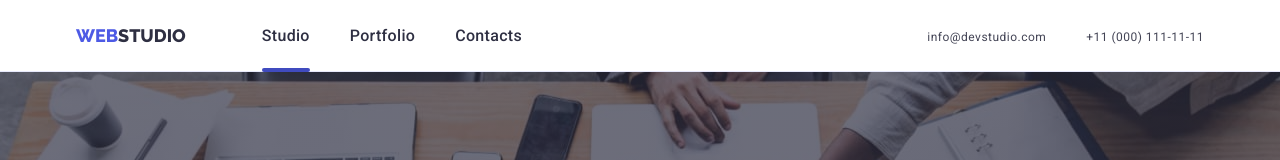
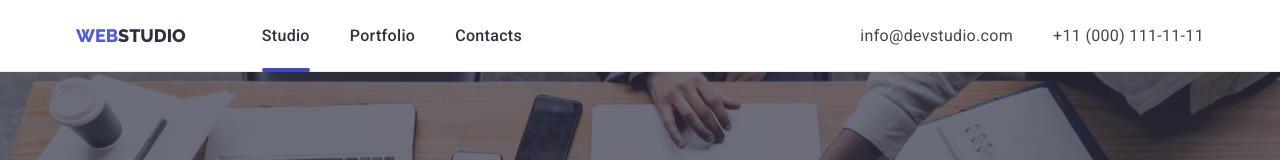
Before and after one commit to VladyslavRomanenko/goit-markup-hw-07, a plain HTML site: page index.html in a window 1280 px wide. Shown: the top 160 px of the page. Drawn offline with nearby package versions, Linux system fonts and the light colour scheme.

Commit message:
HW 7 done

```diff
--- a/css/styles.css
+++ b/css/styles.css
@@ -73,14 +73,6 @@ address {
   text-decoration: none;
   color: inherit;
 }
-
-/* .container {
-  width: 428px;
-  padding-right: 16px;
-  padding-left: 16px;
-  margin-left: auto;
-  margin-right: auto;
-} */
 
 .container {
   min-width: 320px;
@@ -324,66 +316,14 @@ address {
     align-items: center;
     gap: 40px;
   }
+
+  .contact-link {
+    font-weight: 400;
+    font-size: 16px;
+    line-height: 1.5;
+    letter-spacing: 0.02em;
+  }
 }
-
-/* .menu-link {
-  font-weight: 500;
-  font-size: var(--primary-font-size);
-  line-height: 1.5;
-  letter-spacing: 0.02em;
-  color: var(--dark-color);
-  position: relative;
-  transition: color var(--btn-link-time) var(--btn-link-cubic);
-} */
-
-/* .menu-link:hover,
-.menu-link:focus {
-  color: var(--pressed-state-color);
-}
-
-.menu-link::after {
-  display: block;
-  position: absolute;
-  left: 0;
-  width: 0;
-  height: 4px;
-  background-color: var(--pressed-state-color);
-  border-radius: 2px;
-  content: "";
-  margin-top: 20px;
-  transition: width var(--btn-link-time) var(--btn-link-cubic);
-}
-
-.menu-link:hover:after,
-.menu-link:focus:after {
-  width: 100%;
-} */
-
-/* .current-link::after {
-  display: block;
-  position: absolute;
-  left: 0;
-  width: 100%;
-  height: 4px;
-  background-color: var(--pressed-state-color);
-  border-radius: 2px;
-  content: "";
-  margin-top: 20px;
-}
-
-.contact-link {
-  font-style: normal;
-  font-size: var(--primary-font-size);
-  line-height: 1.5;
-  letter-spacing: 0.02em;
-  color: var(--text-color);
-  transition: color var(--btn-link-time) var(--btn-link-cubic);
-}
-
-.contact-link:hover,
-.contact-link:focus {
-  color: var(--pressed-state-color);
-} */
 
 /* =================== /HEADER =================== */
 
@@ -1467,9 +1407,3 @@ textarea::placeholder {
 .portfolio-link:focus .portfolio-image-text {
   transform: translate(0%);
 }
-
-@media screen and (min-width: 768.98px) {
-}
-
-@media screen and (min-width: 1199.98px) {
-}
```
